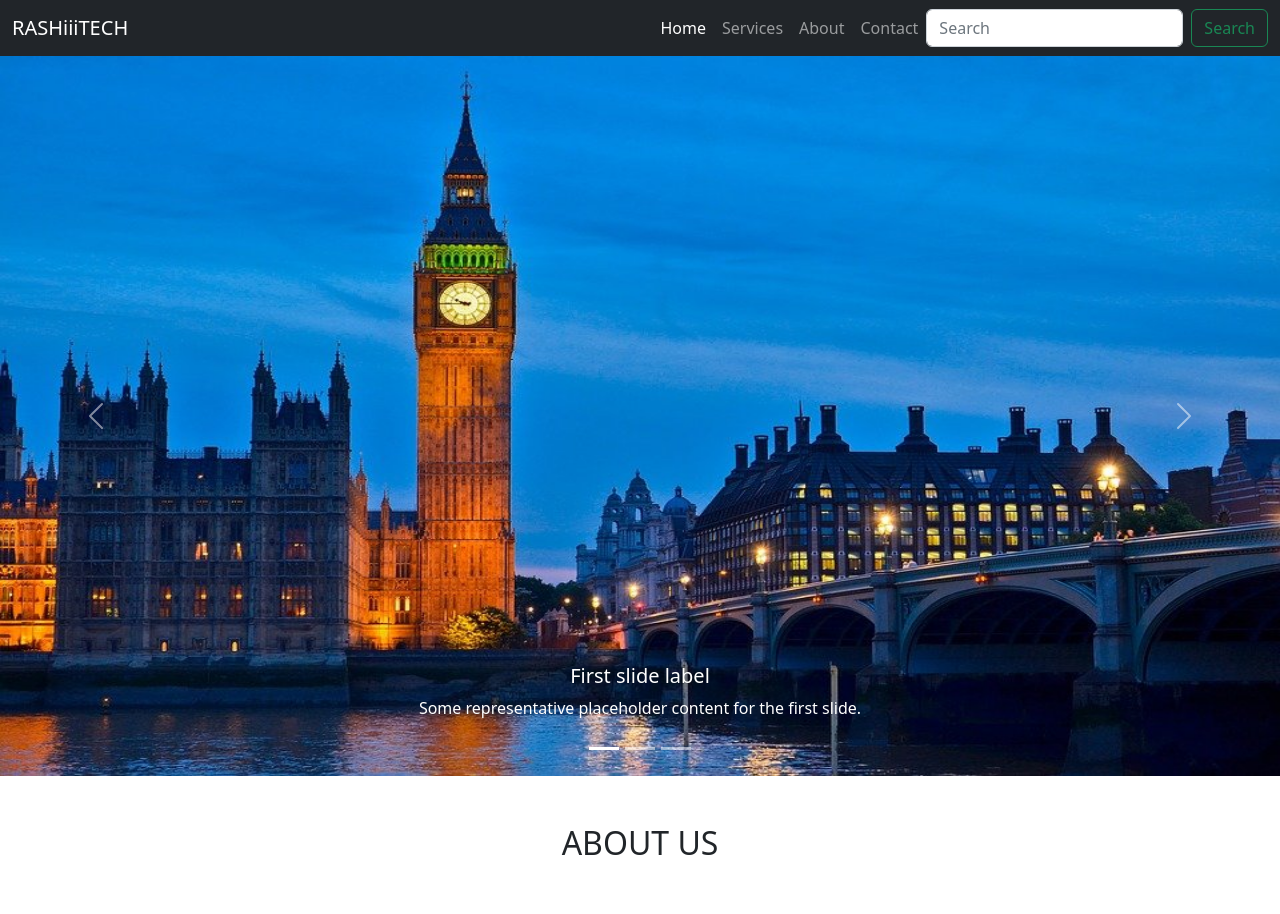
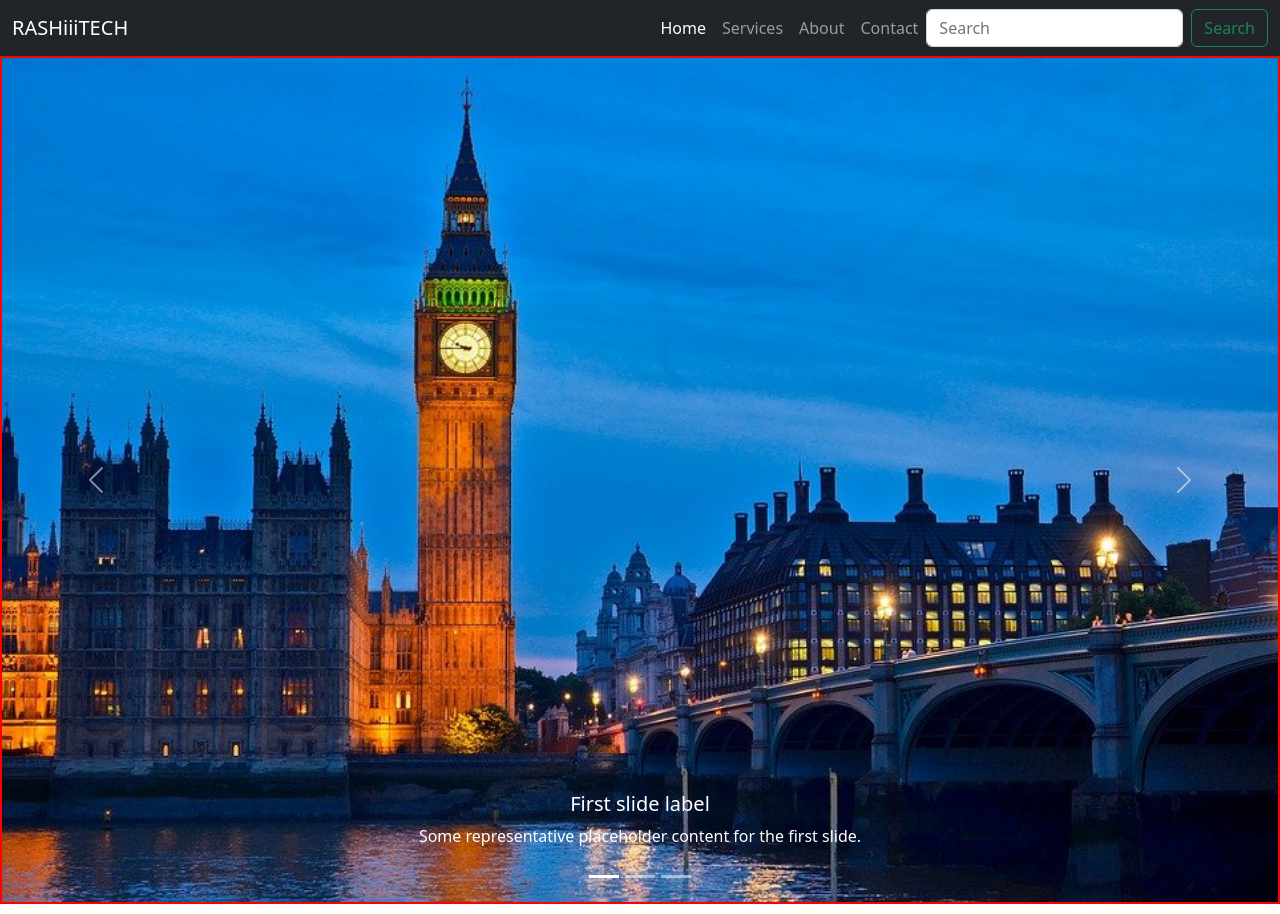
Before and after one commit to beaprogrammer302/temp_app, a PHP site: page / in a window 1280 px wide. Shown: the top 914 px of the page. Run offline with PHP 8.4, Linux system fonts and the light colour scheme.

Commit message:
forth commmit

```diff
--- a/index.php
+++ b/index.php
@@ -36,6 +36,9 @@
     </div>
   </div>
 </nav>
+<!-- /////////////////////// -->
+<!-- <div class="container-fluid">
+  <div class="row"> -->
 
 <div id="carouselExampleCaptions" class="carousel slide" data-bs-ride="false">
   <div class="carousel-indicators">
@@ -76,6 +79,8 @@
   </button>
 </div>
 
+<!-- </div>
+</div> -->
 <!-- //////////////////////////////////// -->
 <section class="my-5">
       <div class="pb-5">
--- a/style.css
+++ b/style.css
@@ -3,9 +3,10 @@
     padding: 0;
     box-sizing: border-box;
 }
-.carousel-inner img{
-    width: 100%;
-    height: 90vh;
+.carousel-item img{
+    /* width: 100%;
+    height: 60vh !important; */
+    border: 2px solid red;
 }
 .aboutimg{
     /* border: 2px solid red; */
```
